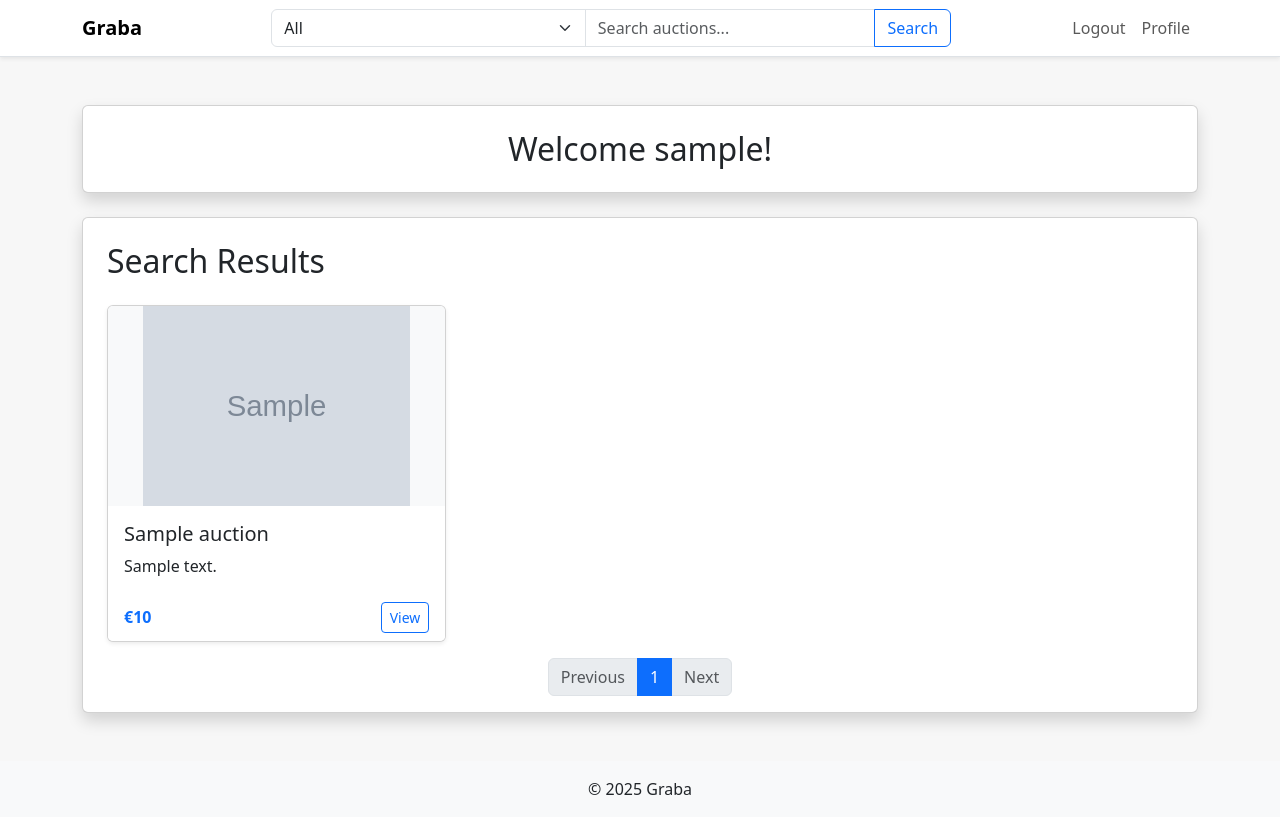
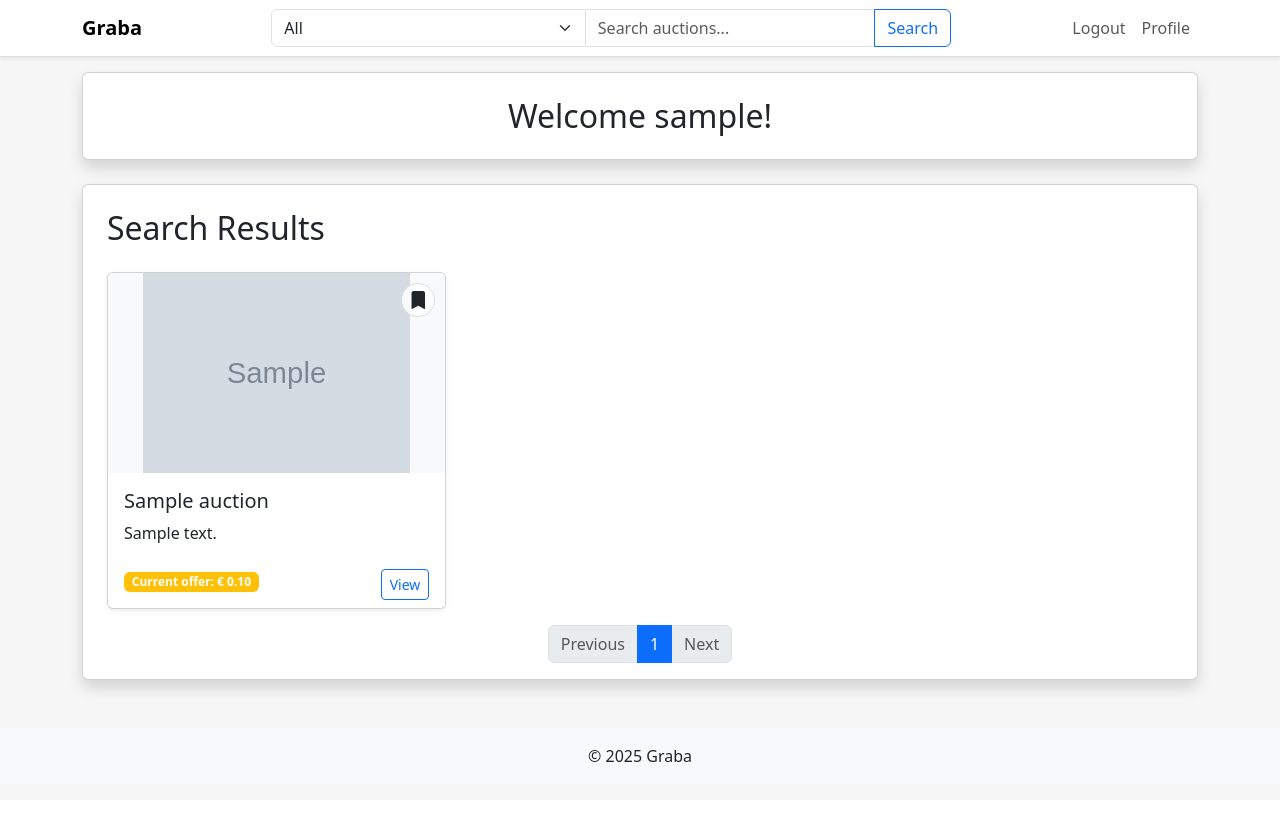
Before and after one commit to Tremors3/web-tech, a Django app: page / in a window 1280 px wide. After the commit the page ends 762 px from the top, so only its background shows below. Run offline with Django 5.2, Linux system fonts and the light colour scheme; a user stored in the database is signed in; tables that the repository leaves empty hold one stand-in row (values such as "Sample post"); grey boxes marked "Sample" are stand-in pictures.

Commit message:
Upload auction favourite/bookmark button

```diff
--- a/graba/apps/auctions/models.py
+++ b/graba/apps/auctions/models.py
@@ -1,7 +1,7 @@
-from django.db import models
 from django.core.validators import RegexValidator, MinValueValidator, MaxValueValidator, EmailValidator
 from django.core.exceptions import ValidationError
 from django.utils import timezone
+from django.db import models
 
 
 class Category(models.Model):
@@ -42,6 +42,18 @@ class Auction(models.Model):
 
     seller = models.ForeignKey('accounts.Seller', on_delete=models.CASCADE)
     category = models.ForeignKey('auctions.Category', null=True, on_delete=models.SET_NULL)
+
+    @property
+    def has_offers(self, type_:str='BID') -> int:
+        return Offer.objects.filter(auction=self, type=type_).exists()
+
+    def get_offers_number(self, type_:str='BID') -> int:
+        return Offer.objects.filter(auction=self, type=type_).count()
+
+    def get_highest_offer_value(self, type_:str='BID') -> int | None:
+        return Offer.objects.filter(auction=self, type=type_).aggregate(
+            highest=models.Max('amount_cents')
+        )['highest']
 
     def __str__(self):
         return self.title
--- a/graba/apps/core/static/core/css/base.css
+++ b/graba/apps/core/static/core/css/base.css
@@ -0,0 +1,24 @@
+
+.favorite-toggle {
+    width: 34px;
+    height: 34px;
+    display: flex;
+    align-items: center;
+    justify-content: center;
+
+    border-radius: 50%;
+    background: rgba(255, 255, 255, 0.8); /* bianco semi-trasparente */
+    backdrop-filter: blur(4px); /* effetto vetro carino */
+    border: 1px solid #ddd;
+
+    transition: background 0.2s, border 0.2s;
+}
+
+.favorite-toggle:hover {
+    background: white;
+    border-color: #bbb;
+}
+
+.favorite-toggle i {
+    font-size: 18px;
+}
--- a/graba/apps/core/templates/core/index.html
+++ b/graba/apps/core/templates/core/index.html
@@ -1,15 +1,22 @@
 {% extends 'base/base_column.html' %}
 {% load static %}
+{% load custom_filters %}
+
+{% block extra_css %}
+<link rel="stylesheet" type="text/css" href="{% static 'core/css/base.css' %}">
+{% endblock %}
 
 {% block navbar %} {% include 'core/includes/index_navbar.html' %} {% endblock %}
 
 {% block title %}Graba | Home Page{% endblock %}
 
 {% block main_column %}
+<div class="d-flex flex-column gap-4 pt-4">
 
-<div class="d-flex flex-column gap-4">
+    <!-- FIRST SECTION -->
+    <div class="card bg-white rounded shadow pt-4 px-4">
 
-    <div class="card bg-white rounded shadow pt-4 px-4">
+        <!-- Welcome Message -->
         <h2 class="mb-4 text-center">
             {% if request.user.is_authenticated %}
                 Welcome {{ request.user.username }}!
@@ -19,9 +26,11 @@
         </h2>
     </div>
 
+    <!-- SECOND SECTION -->
     <div class="card bg-white rounded shadow pt-4 px-4">
         {% if auctions %}
 
+            <!-- Section title -->
             <h2 class="mb-4 text-left">Search Results</h2>
 
             <!-- Auctions -->
@@ -30,26 +39,64 @@
                     <div class="col">
                         <div class="card h-100 shadow-sm">
 
-                            <!-- Immagine dell’asta (fallback se non esiste) -->
-                            {% if auction.image_url %}
-                                <img src="{{ auction.image_url }}" class="card-img-top" alt="{{ auction.title }}" style="width: 100%; height: 200px; object-fit: contain; background-color: #f8f9fa;">
-                            {% else %}
-                                <img src="https://via.placeholder.com/400x250?text=No+Image" class="card-img-top" alt="No Image">
-                            {% endif %}
+                            <!-- CARD TOP -->
+                            <div class="position-relative">
 
+                                <!-- RESIZED IMAGE -->
+                                {% if auction.image_url %}
+                                    <img src="{{ auction.image_url }}" class="card-img-top"
+                                        alt="{{ auction.title }}"
+                                        style="width:100%; height:200px; object-fit:contain; background-color:#f8f9fa;">
+                                {% else %}
+                                    <img src="https://via.placeholder.com/400x250?text=No+Image" class="card-img-top" alt="No Image">
+                                {% endif %}
+
+                                <!-- BOOKMARK ICON -->
+                                {% if request.user.is_authenticated %}
+                                    <div class="favorite-toggle"
+                                        data-auction="{{ auction.id }}"
+                                        style="position:absolute; top:10px; right:10px; cursor:pointer;">
+
+                                        {% if auction.id in user_favorites %}
+                                            <i class="bi bi-bookmark-fill text-dark"></i>
+                                        {% else %}
+                                            <i class="bi bi-bookmark text-dark"></i>
+                                        {% endif %}
+                                    </div>
+                                {% endif %}
+
+                            </div>
+
+                            <!-- CARD BODY -->
                             <div class="card-body">
                                 <h5 class="card-title">{{ auction.title|truncatewords:10 }}</h5>
                                 <p class="card-text">{{ auction.description|truncatewords:20 }}</p>
                             </div>
 
-                            <div class="card-footer bg-white border-0">
+                            <!-- CARD FOOTER -->
+                            <div class="card-footer bg-white border-0 py-2 px-3">
                                 <div class="d-flex justify-content-between align-items-center">
-                                    <span class="fw-bold text-primary">
-                                        €{{ auction.buy_now_price_cents }}
-                                    </span>
+                                    <div class="d-flex flex-column">
+                                        {% if auction.has_offers %}
+                                            <span class="badge bg-warning mb-1">
+                                                Current offer: € {{ auction.get_highest_offer_value|cents_to_price }}
+                                            </span>
+                                        {% else %}
+                                            {% if auction.min_price_cents %}
+                                                <span class="badge bg-primary mb-1">
+                                                    Starting at: € {{ auction.min_price_cents|cents_to_price }}
+                                                </span>
+                                            {% endif %}
+                                            {% if auction.buy_now_price_cents %}
+                                                <span class="badge bg-success mb-1">
+                                                    Buy-now: € {{ auction.buy_now_price_cents|cents_to_price }}
+                                                </span>
+                                            {% endif %}
+                                        {% endif %}
+                                    </div>
                                     <a href="{% url 'core:home' %}" class="btn btn-sm btn-outline-primary">
                                         View
-                                    </a>
+                                    </a> <!-- url 'core:auction_detail' auction.id -->
                                 </div>
                             </div>
 
@@ -108,3 +155,28 @@
 
 </div>
 {% endblock %}
+
+{% block extra_js %}
+<script>
+    /* Ajax call to toggle favorites */
+    document.querySelectorAll('.favorite-toggle').forEach(btn => {
+        btn.addEventListener('click', () => {
+            const auctionId = btn.dataset.auction;
+
+            fetch(`/favorites/${auctionId}/toggle/`)
+                .then(response => response.json())
+                .then(data => {
+                    const icon = btn.querySelector('i');
+
+                    if (data.favorite) {
+                        icon.classList.remove('bi-bookmark');
+                        icon.classList.add('bi-bookmark-fill');
+                    } else {
+                        icon.classList.remove('bi-bookmark-fill');
+                        icon.classList.add('bi-bookmark');
+                    }
+                });
+        });
+    });
+</script>
+{% endblock %}
--- /dev/null
+++ b/graba/apps/core/templatetags/custom_filters.py
@@ -0,0 +1,8 @@
+from django import template
+
+register = template.Library()
+
+@register.filter(name='cents_to_price')
+def cents_to_price(cents_: int) -> str:
+    if cents_ is None: cents_ = 0.0
+    return "{:,.2f}".format(cents_/100)
--- a/graba/apps/core/views.py
+++ b/graba/apps/core/views.py
@@ -1,9 +1,9 @@
 from django.views.generic import ListView
-from django.core.paginator import Paginator, PageNotAnInteger, EmptyPage
-from django.shortcuts import render
-from django.utils.http import urlencode
 from django.db.models import Q
+
+
 from auctions.models import Auction
+from favorites.models import FavoriteAuction
 
 
 class HomePageView(ListView):
@@ -37,4 +37,10 @@ class HomePageView(ListView):
         # Querystring clear for pagination
         context['querystring'] = params.urlencode()
 
+        # Add favorites to context ONLY if user is authenticated
+        context['user_favorites'] = set(
+            FavoriteAuction.objects.filter(user=self.request.user)
+            .values_list('auction_id', flat=True)
+        ) if self.request.user.is_authenticated else set()
+
         return context
--- /dev/null
+++ b/graba/apps/favorites/urls.py
@@ -0,0 +1,10 @@
+from .views import toggle_favorite
+from django.urls import path
+
+
+app_name = 'favorites'
+
+
+urlpatterns = [
+    path('<int:auction_id>/toggle/', toggle_favorite, name='toggle'),
+]
--- a/graba/common/templates/base/base.html
+++ b/graba/common/templates/base/base.html
@@ -12,6 +12,9 @@
 
     <!-- Bootstrap 5 CSS (CDN) -->
     <link href="https://cdn.jsdelivr.net/npm/bootstrap@5.3.6/dist/css/bootstrap.min.css" rel="stylesheet" integrity="sha384-4Q6Gf2aSP4eDXB8Miphtr37CMZZQ5oXLH2yaXMJ2w8e2ZtHTl7GptT4jmndRuHDT" crossorigin="anonymous">
+
+    <!-- Bootstrap Icons -->
+    <link rel="stylesheet" href="https://cdn.jsdelivr.net/npm/bootstrap-icons@1.11.3/font/bootstrap-icons.css">
 
     <!-- Favicon -->
     <link rel ="icon" href="{% static 'base/images/favicon/favicon.ico' %}" type="image/x-icon">
--- a/graba/common/templates/base/includes/navbar.html
+++ b/graba/common/templates/base/includes/navbar.html
@@ -1,7 +1,7 @@
 {% load static %}
 
 <!-- Navigation Bar -->
-<nav class="navbar navbar-expand-lg navbar-light bg-white border-bottom shadow-sm">
+<nav class="navbar navbar-expand-lg navbar-light bg-white border-bottom shadow-sm fixed-top">
     <div class="container-lg">
         <!-- Brand -->
         <a class="navbar-brand fw-bold" href="{% url 'core:home' %}">Graba</a>
--- a/graba/config/urls.py
+++ b/graba/config/urls.py
@@ -30,6 +30,9 @@ urlpatterns = [
 
     # Accounts
     path('accounts/', include('accounts.urls', namespace='accounts')),
+
+    # Favorites
+    path('favorites/', include('favorites.urls', namespace='favorites')),
 ]
 
 
```
Also changed, not shown: graba/apps/favorites/views.py (+21 -2 lines), graba/apps/core/templatetags/__init__.py (added).
